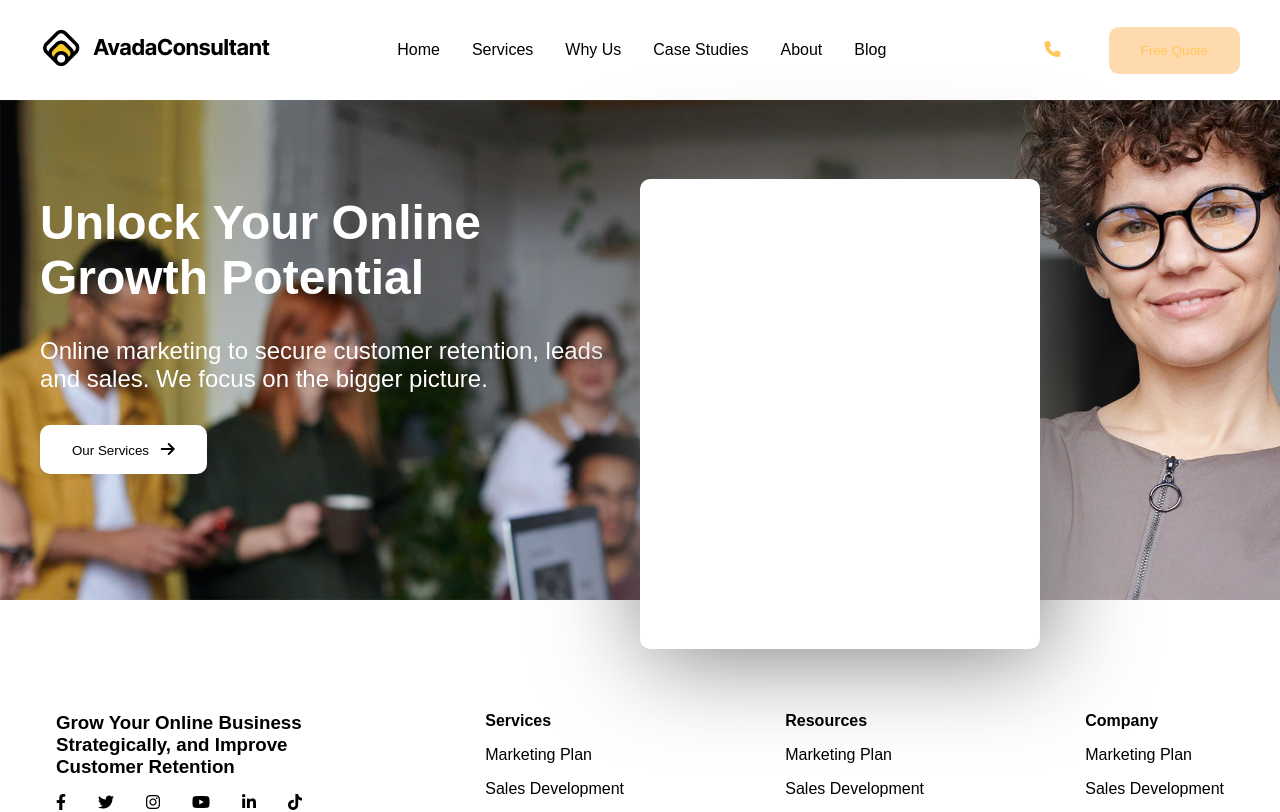
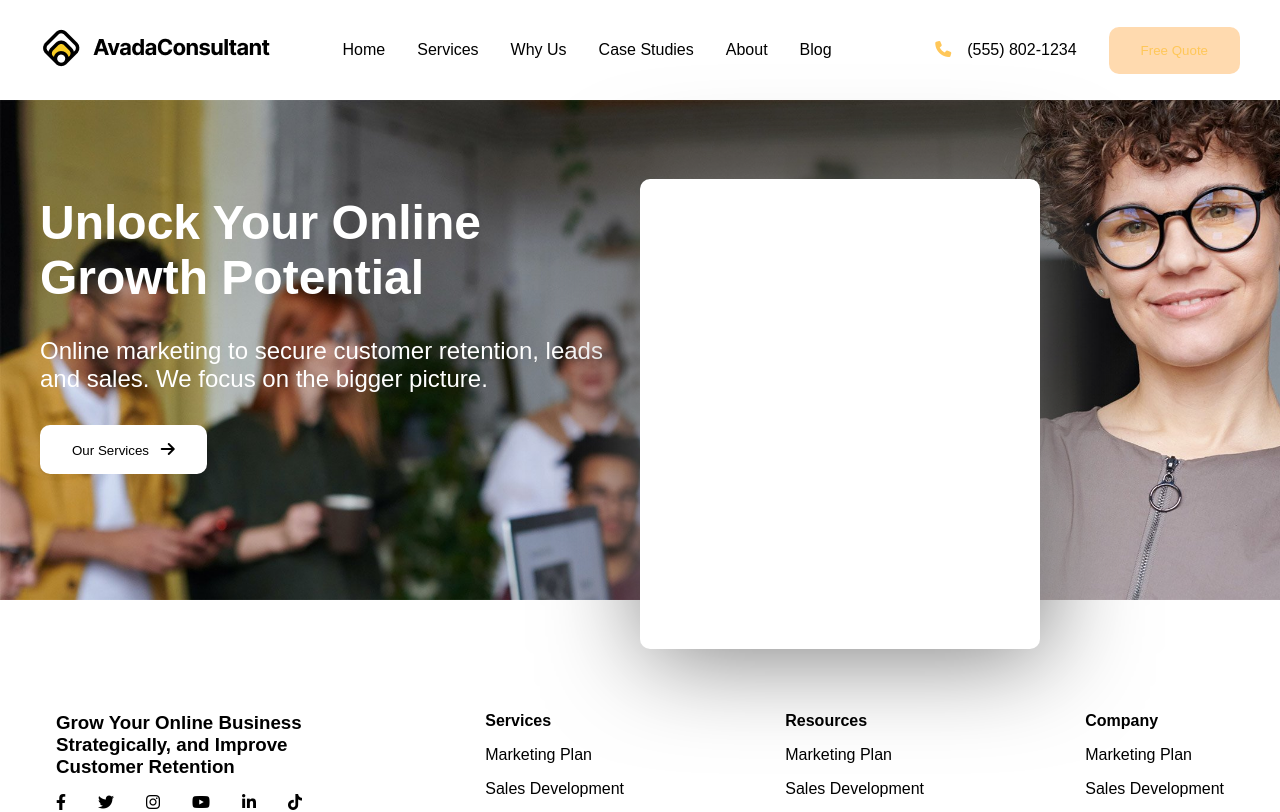
Before and after one commit to Serena-Dong/proj-html-vuejs, a Vue app: page / in a window 1280 px wide. Shown: the top 812 px of the page. Built offline with nearby package versions, Linux system fonts and the light colour scheme.

Commit message:
generalData

```diff
--- a/src/components/AppHeader.vue
+++ b/src/components/AppHeader.vue
@@ -1,5 +1,6 @@
 <script>
 import { headerData } from '../data/data';
+import { generalData } from '../data/data';
 
 import btn from './contents/button.vue'
 
@@ -8,6 +9,7 @@ export default {
     data() {
         return {
             headerData,
+            generalData,
             text: 'Free Quote'
         }
     },
@@ -41,7 +43,7 @@ export default {
             <!-- CONTACTS -->
             <div class="contacts">
                 <!-- PHONE NUMBER -->
-                <a href=""><i class="fa-solid fa-phone"></i>{{ headerData.phoneNumber }}</a>
+                <a href=""><i class="fa-solid fa-phone"></i>{{ generalData.phoneNumber }}</a>
 
                 <!-- BUTTON -->
                 <btn :text="text"></btn>
```
